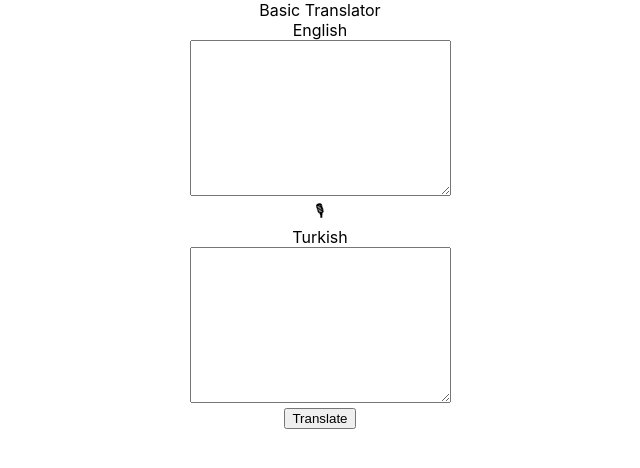
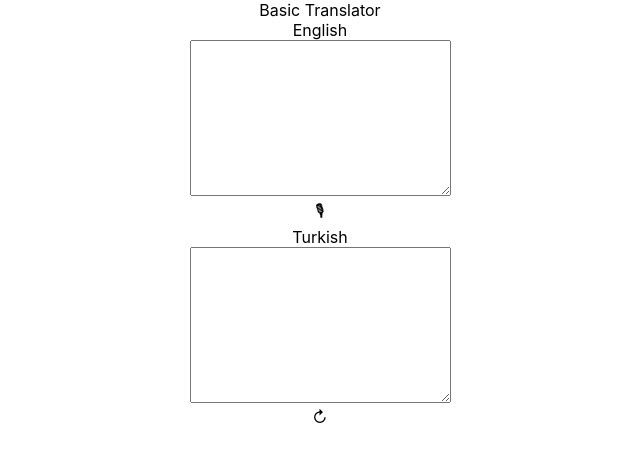
Before and after one commit to NurKevser/basic-translator, a React (Create React App) app: page / in a window 1280 px wide. Shown: the top 468 px of the page, without its empty margins (320-960 px from the left). Built offline with nearby package versions, Linux system fonts and the light colour scheme; no server answers.

Commit message:
translated without button

```diff
--- a/src/Translation.js
+++ b/src/Translation.js
@@ -10,9 +10,13 @@ mic.interimResults = true;
 mic.lang = "en-US";
 
 const Translation = () => {
-  const [input, setInput] = useState("");
+  const [input, setInput] = useState("");//handle both written and spoken input
   const [output, setOutput] = useState("");
   const [isListening, setIsListening] = useState(false);
+
+  const handleShowHistory = () => {
+
+  }
 
   useEffect(() => {
     handleListen();
@@ -71,7 +75,6 @@ const Translation = () => {
       });
     };
 
-
   return (
     <div>
       <div>Basic Translator</div>
@@ -86,15 +89,15 @@ const Translation = () => {
               value={input}
             ></textarea>
           </div>
-          <span onClick={() => setIsListening((prevState) => !prevState)}>
+          <span className="mic" onClick={() => setIsListening((prevState) => !prevState)}>
             &#127897;
           </span>
         <div className="language">Turkish</div>
           <div className="text to">
-            <textarea cols="30" rows="10" value={output}></textarea>
+            <textarea cols="30" rows="10" value={output} onChange={translate(output)}></textarea>
           </div>
         </div>
-        <button onClick={(e) => translate()}>Translate</button>
+        <div className="history" onClick={handleShowHistory}>&#8635;</div>
       </div>
     </div>
   );
```
